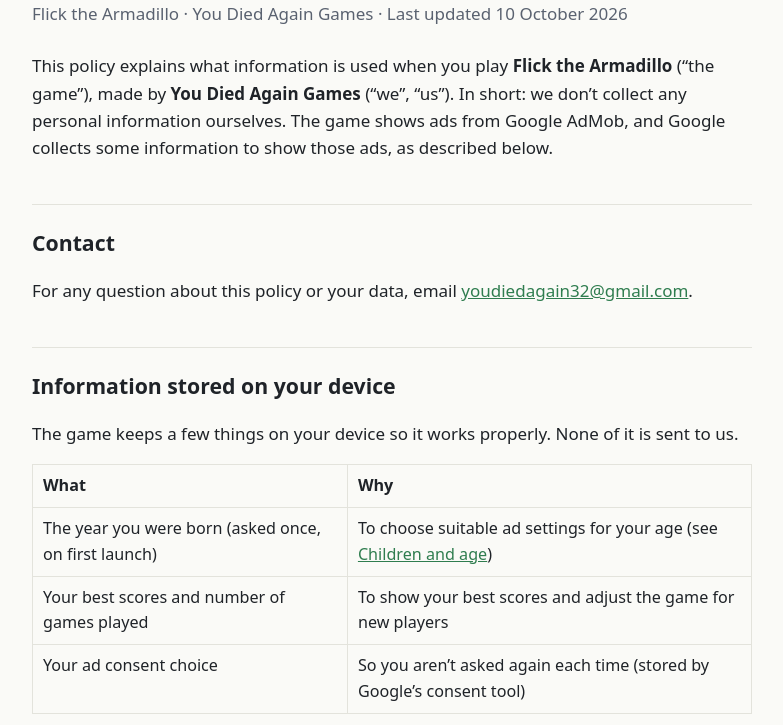
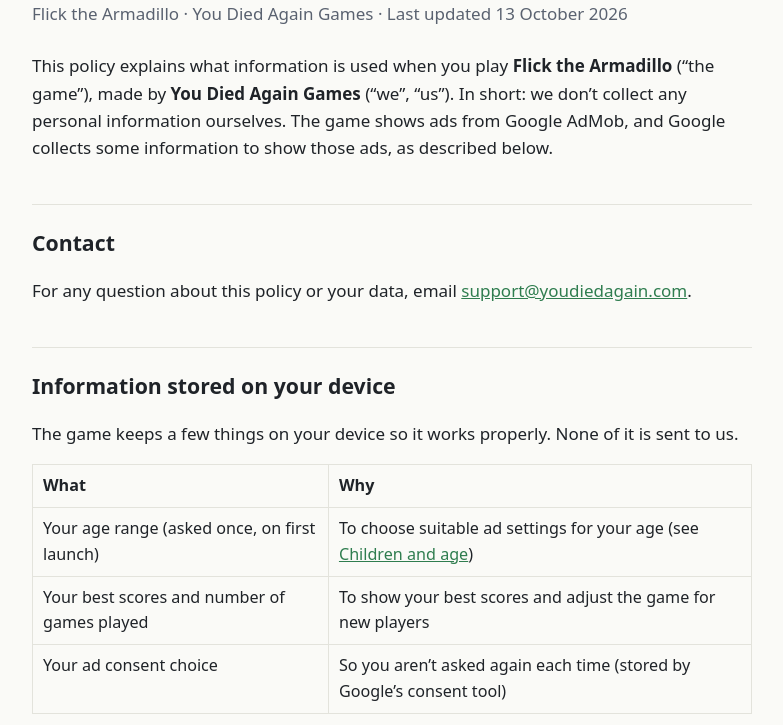
Before and after one commit to youdiedagain/youdiedagain.github.io, a plain HTML site: page privacy.html in a window 1280 px wide. Shown: the part 75-800 px from the top of the page, without its empty margins (248-1031 px from the left). Drawn offline with Linux system fonts and the light colour scheme.

Commit message:
Add files via upload

```diff
--- a/privacy.html
+++ b/privacy.html
@@ -25,18 +25,18 @@
 <body>
 <main>
 <h1>Privacy Policy</h1>
-<p class="meta">Flick the Armadillo · You Died Again Games · Last updated 10 October 2026</p>
+<p class="meta">Flick the Armadillo · You Died Again Games · Last updated 13 October 2026</p>
 
 <p>This policy explains what information is used when you play <strong>Flick the Armadillo</strong> (“the game”), made by <strong>You Died Again Games</strong> (“we”, “us”). In short: we don’t collect any personal information ourselves. The game shows ads from Google AdMob, and Google collects some information to show those ads, as described below.</p>
 
 <h2>Contact</h2>
-<p>For any question about this policy or your data, email <a href="mailto:youdiedagain32@gmail.com">youdiedagain32@gmail.com</a>.</p>
+<p>For any question about this policy or your data, email <a href="mailto:support@youdiedagain.com">support@youdiedagain.com</a>.</p>
 
 <h2>Information stored on your device</h2>
 <p>The game keeps a few things on your device so it works properly. None of it is sent to us.</p>
 <table>
   <tr><th>What</th><th>Why</th></tr>
-  <tr><td>The year you were born (asked once, on first launch)</td><td>To choose suitable ad settings for your age (see <a href="#children">Children and age</a>)</td></tr>
+  <tr><td>Your age range (asked once, on first launch)</td><td>To choose suitable ad settings for your age (see <a href="#children">Children and age</a>)</td></tr>
   <tr><td>Your best scores and number of games played</td><td>To show your best scores and adjust the game for new players</td></tr>
   <tr><td>Your ad consent choice</td><td>So you aren’t asked again each time (stored by Google’s consent tool)</td></tr>
 </table>
@@ -59,7 +59,7 @@
 <p>Players in some US states may also be shown a message about their privacy choices under state law.</p>
 
 <h2 id="children">Children and age</h2>
-<p>On first launch the game asks for the year you were born. The answer is stored only on your device and is used only to set up ads:</p>
+<p>On first launch the game asks you to choose your age range. The answer is stored only on your device and is used only to set up ads:</p>
 <ul>
   <li><strong>Under 13:</strong> ads are requested as child-directed. Google does not show personalised ads, and limits the data it collects, as required by children’s privacy laws such as COPPA.</li>
   <li><strong>13 to 17:</strong> ads are requested as for a user under the age of consent. Ads are not personalised.</li>
```
Also changed, not shown: index.html (+1 -1 lines).
